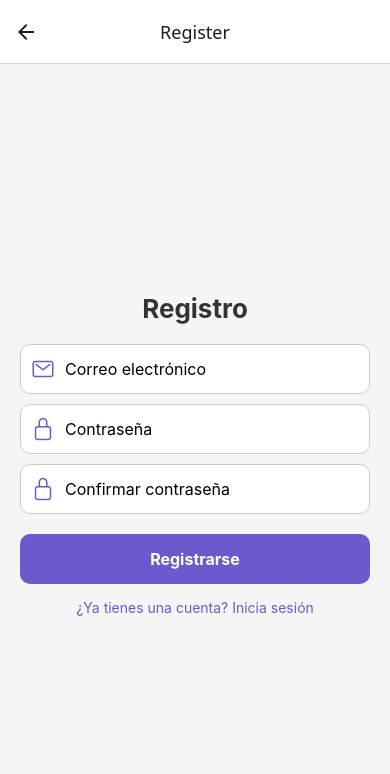
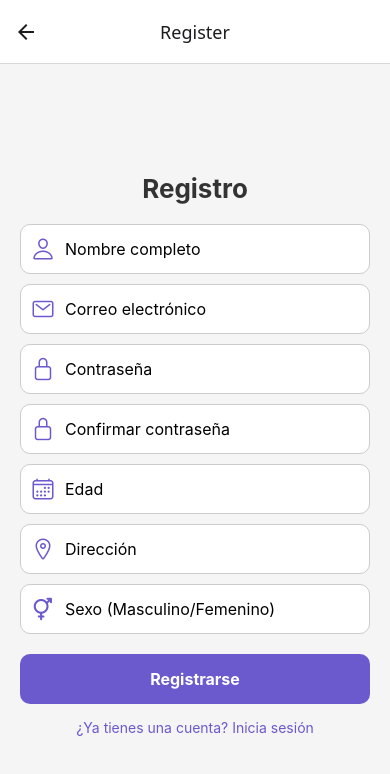
Before and after one commit to Jpprov420/proyectoMoviles, a React Native app in the folder frontend/: screen /Register in a window 390 px wide. Shown: the top 774 px of the page. Built offline with nearby package versions, Linux system fonts and the light colour scheme.

Commit message:
Se actualizan las pantallas de Chat, Perfil y Registro; mejora en la navegación

```diff
--- a/frontend/src/navigation/AppNavigator.js
+++ b/frontend/src/navigation/AppNavigator.js
@@ -4,6 +4,7 @@ import { NavigationContainer } from "@react-navigation/native";
 import ChatScreen from "../screens/ChatScreen";
 import LoginScreen from "../screens/LoginScreen";
 import RegisterScreen from "../screens/RegisterScreen";
+import ProfileScreen from '../screens/PerfilScreen';
 
 const Stack = createStackNavigator();
 
@@ -27,6 +28,9 @@ const AppNavigator = () => {
             headerTitleAlign: 'center' // Centra el título de la pantalla Register
           }}
         />
+
+        <Stack.Screen name="Profile" component={ProfileScreen} />
+
         <Stack.Screen
           name="Chat"
           component={ChatScreen}
--- a/frontend/src/screens/ChatScreen.js
+++ b/frontend/src/screens/ChatScreen.js
@@ -1,10 +1,13 @@
 import React, { useState, useCallback, useEffect } from "react";
-import { View, Platform } from "react-native";
+import { View, Platform, TouchableOpacity } from "react-native";
 import { GiftedChat } from "react-native-gifted-chat";
+import { useNavigation } from "@react-navigation/native";
+import Icon from "react-native-vector-icons/MaterialCommunityIcons";
 import { sendMessageToChatbot } from "../api/chatbotService";
 
 const ChatScreen = () => {
   const [messages, setMessages] = useState([]);
+  const navigation = useNavigation();
 
   useEffect(() => {
     setMessages([
@@ -35,7 +38,27 @@ const ChatScreen = () => {
 
   return (
     <View style={{ flex: 1, paddingBottom: Platform.OS === "ios" ? 20 : 0 }}>
-      <GiftedChat messages={messages} onSend={(messages) => onSend(messages)} user={{ _id: 1 }} />
+      {/* Botón de perfil en la parte superior derecha */}
+      <TouchableOpacity
+        style={{
+          position: "absolute",
+          top: 10,
+          right: 10,
+          zIndex: 10,
+          backgroundColor: "#6A5ACD",
+          padding: 10,
+          borderRadius: 50,
+        }}
+        onPress={() => navigation.navigate("Profile")}
+      >
+        <Icon name="account-circle" size={30} color="#FFF" />
+      </TouchableOpacity>
+
+      <GiftedChat
+        messages={messages}
+        onSend={(messages) => onSend(messages)}
+        user={{ _id: 1 }}
+      />
     </View>
   );
 };
--- a/frontend/src/screens/PerfilScreen.js
+++ b/frontend/src/screens/PerfilScreen.js
@@ -1,45 +1,86 @@
 import React, { useEffect, useState } from 'react';
-import { View, Text, Image, ActivityIndicator } from 'react-native';
-import { doc, getDoc } from "firebase/firestore";
-import { auth, db } from "../api/firebaseConfig";
+import { View, Text, TouchableOpacity, Image, ActivityIndicator, Alert } from 'react-native';
+import { useNavigation } from '@react-navigation/native';
+import { getAuth, signOut } from 'firebase/auth';
 
 const PerfilScreen = () => {
-  const [perfil, setPerfil] = useState(null);
+  const navigation = useNavigation();
+  const auth = getAuth();
+  const [user, setUser] = useState(null);
   const [loading, setLoading] = useState(true);
 
   useEffect(() => {
-    const fetchPerfil = async () => {
-      const user = auth.currentUser;
-      if (user) {
-        const docRef = doc(db, "usuarios", user.uid);
-        const docSnap = await getDoc(docRef);
-        if (docSnap.exists()) {
-          setPerfil(docSnap.data());
-        }
-      }
-      setLoading(false);
-    };
+    const currentUser = auth.currentUser;
+    if (currentUser) {
+      setUser(currentUser);
+    }
+    setLoading(false);
+  }, []);
 
-    fetchPerfil();
-  }, []);
+  const handleLogout = async () => {
+    try {
+      await signOut(auth);
+      navigation.replace("Login");
+    } catch (error) {
+      Alert.alert("Error", "No se pudo cerrar sesión.");
+    }
+  };
 
   if (loading) {
     return <ActivityIndicator size="large" color="#6A5ACD" />;
   }
 
   return (
-    <View>
-      {perfil ? (
-        <>
-          <Image source={{ uri: perfil.fotoPerfil || "https://via.placeholder.com/150" }} style={{ width: 100, height: 100, borderRadius: 50 }} />
-          <Text>Nombre: {perfil.nombre}</Text>
-          <Text>Email: {perfil.email}</Text>
-        </>
-      ) : (
-        <Text>No se encontró el perfil.</Text>
-      )}
+    <View style={styles.container}>
+      <Image
+        source={{ uri: user?.photoURL || 'https://via.placeholder.com/150' }}
+        style={styles.profileImage}
+      />
+      <Text style={styles.name}>{user?.displayName || "Usuario Anónimo"}</Text>
+      <Text style={styles.email}>{user?.email}</Text>
+
+      <TouchableOpacity style={styles.button} onPress={handleLogout}>
+        <Text style={styles.buttonText}>Cerrar Sesión</Text>
+      </TouchableOpacity>
     </View>
   );
 };
 
+const styles = {
+  container: {
+    flex: 1,
+    justifyContent: 'center',
+    alignItems: 'center',
+    backgroundColor: '#F5F5F5',
+  },
+  profileImage: {
+    width: 100,
+    height: 100,
+    borderRadius: 50,
+    marginBottom: 20,
+  },
+  name: {
+    fontSize: 20,
+    fontWeight: 'bold',
+    color: '#333',
+    marginBottom: 5,
+  },
+  email: {
+    fontSize: 16,
+    color: '#666',
+    marginBottom: 20,
+  },
+  button: {
+    backgroundColor: '#6A5ACD',
+    padding: 15,
+    borderRadius: 10,
+    width: '80%',
+    alignItems: 'center',
+  },
+  buttonText: {
+    color: '#FFF',
+    fontWeight: 'bold',
+  },
+};
+
 export default PerfilScreen;
--- a/frontend/src/screens/RegisterScreen.js
+++ b/frontend/src/screens/RegisterScreen.js
@@ -7,13 +7,17 @@ import Icon from 'react-native-vector-icons/Ionicons';
 
 const RegisterScreen = () => {
   const navigation = useNavigation();
+  const [name, setName] = useState('');
   const [email, setEmail] = useState('');
   const [password, setPassword] = useState('');
   const [confirmPassword, setConfirmPassword] = useState('');
+  const [age, setAge] = useState('');
+  const [address, setAddress] = useState('');
+  const [gender, setGender] = useState('');
   const [loading, setLoading] = useState(false);
 
   const handleRegister = async () => {
-    if (!email || !password || !confirmPassword) {
+    if (!name || !email || !password || !confirmPassword || !age || !address || !gender) {
       Alert.alert("Error", "Todos los campos son obligatorios.");
       return;
     }
@@ -25,6 +29,11 @@ const RegisterScreen = () => {
 
     if (password !== confirmPassword) {
       Alert.alert("Error", "Las contraseñas no coinciden.");
+      return;
+    }
+
+    if (isNaN(age) || age < 18) {
+      Alert.alert("Error", "Por favor, ingresa una edad válida y mayor a 18 años.");
       return;
     }
 
@@ -49,6 +58,16 @@ const RegisterScreen = () => {
   return (
     <View style={styles.container}>
       <Text style={styles.title}>Registro</Text>
+
+      <View style={styles.inputContainer}>
+        <Icon name="person-outline" size={24} color="#6A5ACD" style={styles.icon} />
+        <TextInput
+          style={styles.input}
+          placeholder="Nombre completo"
+          value={name}
+          onChangeText={setName}
+        />
+      </View>
 
       <View style={styles.inputContainer}>
         <Icon name="mail-outline" size={24} color="#6A5ACD" style={styles.icon} />
@@ -81,6 +100,37 @@ const RegisterScreen = () => {
           secureTextEntry
           value={confirmPassword}
           onChangeText={setConfirmPassword}
+        />
+      </View>
+
+      <View style={styles.inputContainer}>
+        <Icon name="calendar-outline" size={24} color="#6A5ACD" style={styles.icon} />
+        <TextInput
+          style={styles.input}
+          placeholder="Edad"
+          keyboardType="numeric"
+          value={age}
+          onChangeText={setAge}
+        />
+      </View>
+
+      <View style={styles.inputContainer}>
+        <Icon name="location-outline" size={24} color="#6A5ACD" style={styles.icon} />
+        <TextInput
+          style={styles.input}
+          placeholder="Dirección"
+          value={address}
+          onChangeText={setAddress}
+        />
+      </View>
+
+      <View style={styles.inputContainer}>
+        <Icon name="male-female" size={24} color="#6A5ACD" style={styles.icon} />
+        <TextInput
+          style={styles.input}
+          placeholder="Sexo (Masculino/Femenino)"
+          value={gender}
+          onChangeText={setGender}
         />
       </View>
 
```
